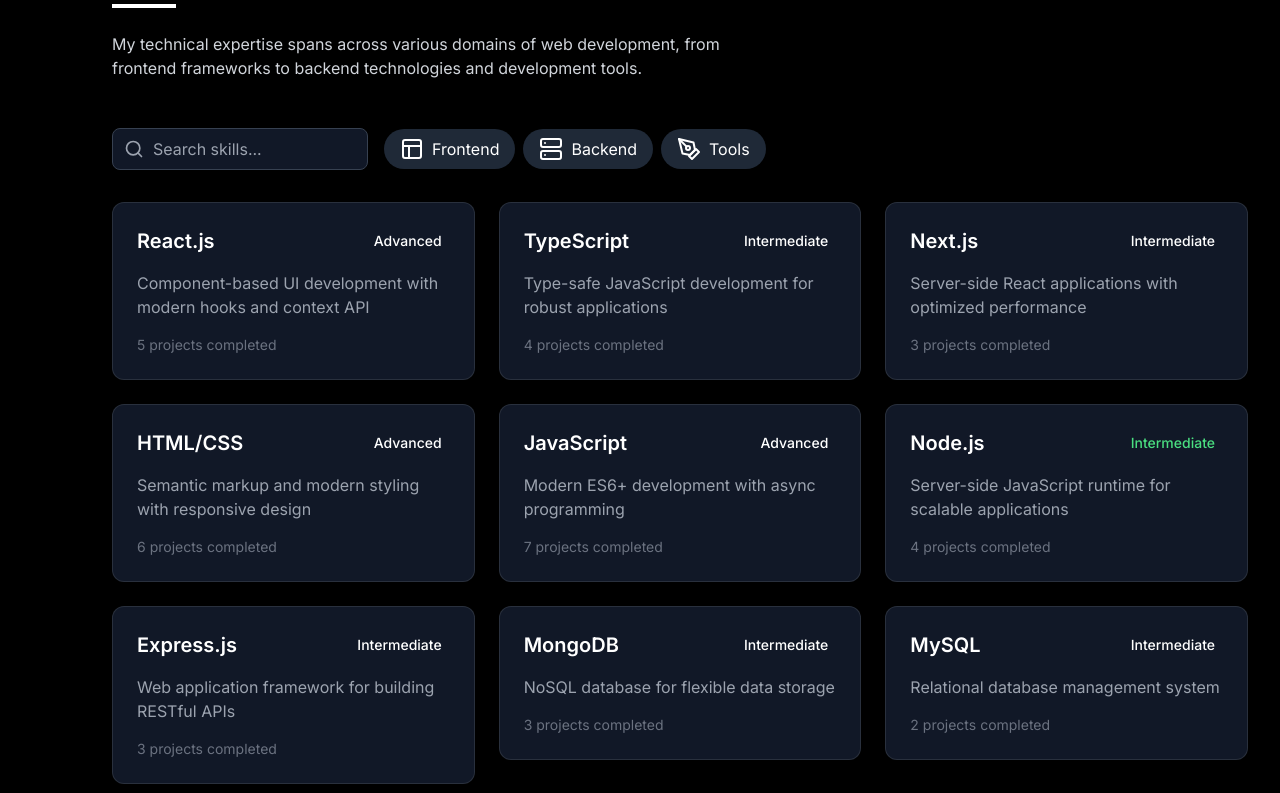
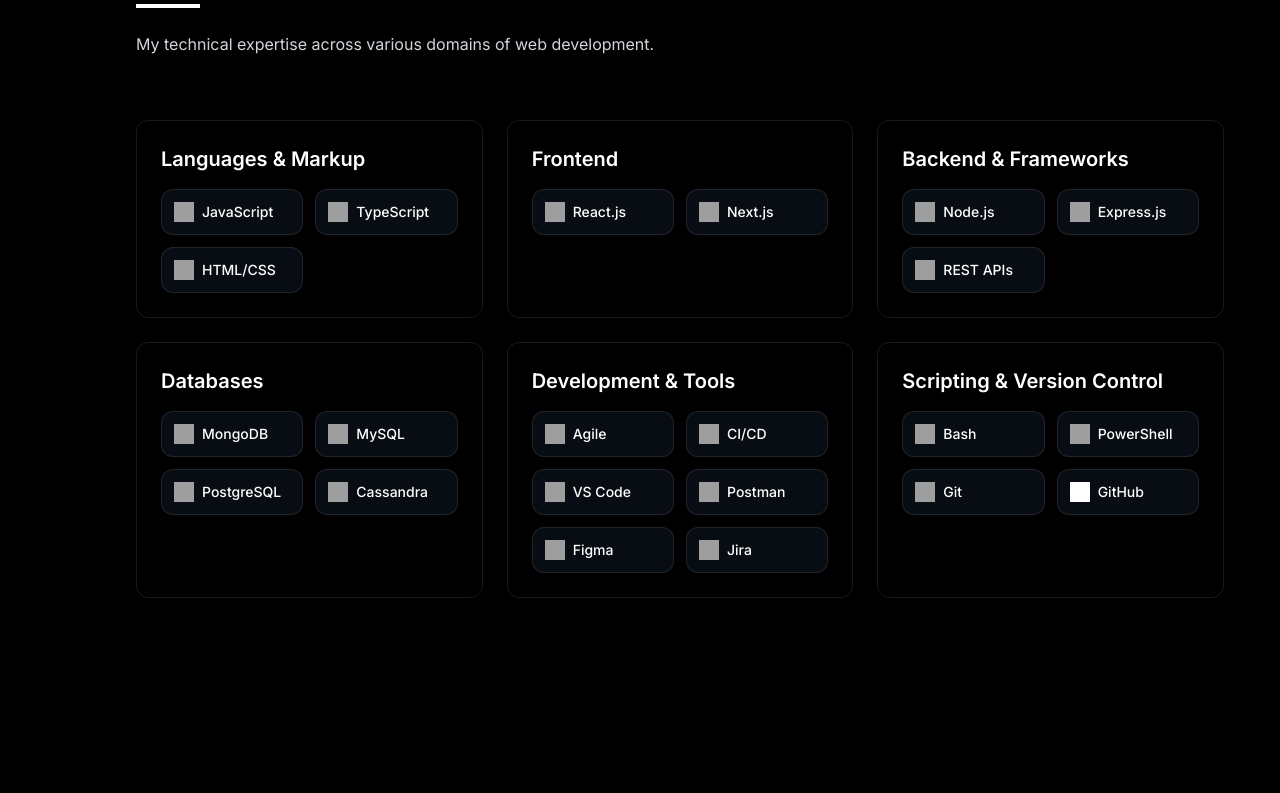
Before and after one commit to adityapatel0209/Portfolio, a React (Vite) app: page / in a window 1280 px wide. Shown: the part 1940-2733 px from the top of the page. Built offline with nearby package versions, Linux system fonts and the light colour scheme; grey boxes are pictures that could not be loaded.

Commit message:
Initial commit: Portfolio website with skills and projects sections

```diff
--- a/package.json
+++ b/package.json
@@ -11,9 +11,13 @@
   },
   "dependencies": {
     "@emailjs/browser": "^4.4.1",
+    "clsx": "^2.1.1",
+    "emailjs": "^4.0.3",
+    "framer-motion": "^12.12.1",
     "lucide-react": "^0.344.0",
     "react": "^18.3.1",
-    "react-dom": "^18.3.1"
+    "react-dom": "^18.3.1",
+    "tailwind-merge": "^3.3.0"
   },
   "devDependencies": {
     "@eslint/js": "^9.9.1",
--- a/src/App.css
+++ b/src/App.css
@@ -4,16 +4,16 @@
 }
 
 ::-webkit-scrollbar-track {
-  background: #0a0a0a;
+  background: #000000;
 }
 
 ::-webkit-scrollbar-thumb {
-  background: #333;
+  background: #ffffff;
   border-radius: 4px;
 }
 
 ::-webkit-scrollbar-thumb:hover {
-  background: #444;
+  background: #fff8f8;
 }
 
 /* Smooth scrolling */
@@ -25,8 +25,14 @@
 .section {
   min-height: 100vh;
   display: flex;
-  padding: 6rem 2rem;
+  padding: 4rem 1rem;
   position: relative;
+}
+
+@media (min-width: 768px) {
+  .section {
+    padding: 6rem 2rem;
+  }
 }
 
 /* Animation classes */
--- a/src/App.tsx
+++ b/src/App.tsx
@@ -15,7 +15,7 @@
     <div className="relative bg-black text-white min-h-screen">
       <Sidebar activeSection={activeSection} />
 
-      <main className="ml-16 md:ml-20">
+      <main className="ml-0 md:ml-20">
         <div id="hero" className="section">
           <Hero setActiveSection={setActiveSection} />
         </div>
--- a/src/components/sections/About.tsx
+++ b/src/components/sections/About.tsx
@@ -65,7 +65,7 @@
             className="absolute inset-0 w-full h-full object-cover"
           />
           <div className="absolute bottom-0 left-0 right-0 p-6 z-20">
-            <p className="text-2xl font-semibold">Aditya Patel</p>
+            <p className="text-2xl font-semibold">Alex Chen</p>
             <p className="text-gray-300">Full Stack Developer</p>
           </div>
         </div>
--- a/src/components/sections/Skills.tsx
+++ b/src/components/sections/Skills.tsx
@@ -1,22 +1,12 @@
-import React, { useEffect, useRef, useState } from 'react';
-import { Layout, Server, PenTool as Tool, Search } from 'lucide-react';
+import React, { useEffect, useRef } from 'react';
 import { skillsData } from '../../data/portfolioData';
 
 interface SkillsProps {
   setActiveSection: (section: string) => void;
 }
 
-const iconMap = {
-  Layout: Layout,
-  Server: Server,
-  Tool: Tool,
-};
-
 const Skills: React.FC<SkillsProps> = ({ setActiveSection }) => {
   const sectionRef = useRef<HTMLDivElement>(null);
-  const [searchTerm, setSearchTerm] = useState('');
-  const [selectedCategories, setSelectedCategories] = useState<string[]>([]);
-  const [hoveredSkill, setHoveredSkill] = useState<string | null>(null);
 
   useEffect(() => {
     const observer = new IntersectionObserver(
@@ -39,116 +29,87 @@
     };
   }, [setActiveSection]);
 
-  const getIcon = (iconName: string) => {
-    const IconComponent = iconMap[iconName as keyof typeof iconMap];
-    return IconComponent ? <IconComponent size={24} /> : null;
+  const getSkillIcon = (skillName: string): string | undefined => {
+    const icons: { [key: string]: string } = {
+      'JavaScript': 'https://cdn.jsdelivr.net/gh/devicons/devicon/icons/javascript/javascript-original.svg',
+      'TypeScript': 'https://cdn.jsdelivr.net/gh/devicons/devicon/icons/typescript/typescript-original.svg',
+      'HTML/CSS': 'https://cdn.jsdelivr.net/gh/devicons/devicon/icons/html5/html5-original.svg',
+      'React.js': 'https://cdn.jsdelivr.net/gh/devicons/devicon/icons/react/react-original.svg',
+      'Next.js': 'https://cdn.jsdelivr.net/gh/devicons/devicon/icons/nextjs/nextjs-original.svg',
+      'Node.js': 'https://cdn.jsdelivr.net/gh/devicons/devicon/icons/nodejs/nodejs-original.svg',
+      'Express.js': 'https://cdn.jsdelivr.net/gh/devicons/devicon/icons/express/express-original-wordmark.svg',
+      'MongoDB': 'https://cdn.jsdelivr.net/gh/devicons/devicon/icons/mongodb/mongodb-original.svg',
+      'MySQL': 'https://cdn.jsdelivr.net/gh/devicons/devicon/icons/mysql/mysql-original.svg',
+      'PostgreSQL': 'https://cdn.jsdelivr.net/gh/devicons/devicon/icons/postgresql/postgresql-original.svg',
+      'Cassandra': 'https://cdn.jsdelivr.net/gh/devicons/devicon/icons/cassandra/cassandra-original.svg',
+      'Git': 'https://cdn.jsdelivr.net/gh/devicons/devicon/icons/git/git-original.svg',
+      'GitHub': 'https://cdn.jsdelivr.net/gh/devicons/devicon/icons/github/github-original.svg',
+      'Bash': 'https://cdn.jsdelivr.net/gh/devicons/devicon/icons/bash/bash-original.svg',
+      'PowerShell': 'https://cdn.jsdelivr.net/gh/devicons/devicon/icons/powershell/powershell-original.svg',
+      'Agile': 'https://cdn.jsdelivr.net/gh/devicons/devicon/icons/jira/jira-original.svg',
+      'CI/CD': 'https://cdn.jsdelivr.net/gh/devicons/devicon/icons/github/github-original.svg',
+      'VS Code': 'https://cdn.jsdelivr.net/gh/devicons/devicon/icons/vscode/vscode-original.svg',
+      'Postman': 'https://www.vectorlogo.zone/logos/getpostman/getpostman-icon.svg',
+      'Figma': 'https://cdn.jsdelivr.net/gh/devicons/devicon/icons/figma/figma-original.svg',
+      'Jira': 'https://cdn.jsdelivr.net/gh/devicons/devicon/icons/jira/jira-original.svg',
+      'REST APIs': 'https://cdn.jsdelivr.net/gh/devicons/devicon/icons/nodejs/nodejs-original.svg'
+    };
+    return icons[skillName];
   };
 
-  const toggleCategory = (categoryName: string) => {
-    setSelectedCategories(prev =>
-      prev.includes(categoryName)
-        ? prev.filter(c => c !== categoryName)
-        : [...prev, categoryName]
-    );
-  };
-
-  const allSkills = skillsData.categories.flatMap(category =>
-    category.items.map(item => ({
-      ...item,
-      category: category.name
-    }))
-  );
-
-  const filteredSkills = allSkills.filter(skill => {
-    const matchesSearch = skill.name.toLowerCase().includes(searchTerm.toLowerCase()) ||
-                         skill.description.toLowerCase().includes(searchTerm.toLowerCase());
-    const matchesCategory = selectedCategories.length === 0 || selectedCategories.includes(skill.category);
-    return matchesSearch && matchesCategory;
-  });
-
   return (
-    <div ref={sectionRef} className="flex flex-col justify-center w-full max-w-6xl mx-auto">
-      <div className="space-y-12">
+    <div ref={sectionRef} className="flex flex-col justify-center w-full max-w-6xl mx-auto px-2 md:px-6">
+      <div className="space-y-16">
         <div className="fade-in">
-          <h2 className="text-3xl md:text-4xl font-bold">Skills & Technologies</h2>
+          <h2 className="text-3xl md:text-4xl font-bold">Skills</h2>
           <div className="w-16 h-1 bg-white mt-4"></div>
           <p className="text-gray-300 mt-6 max-w-2xl">
-            My technical expertise spans across various domains of web development,
-            from frontend frameworks to backend technologies and development tools.
+            My technical expertise across various domains of web development.
           </p>
         </div>
 
-        <div className="space-y-8">
-          {/* Search and Filter */}
-          <div className="flex flex-col md:flex-row gap-4 items-center">
-            <div className="relative w-full md:w-64">
-              <Search className="absolute left-3 top-1/2 -translate-y-1/2 text-gray-400" size={20} />
-              <input
-                type="text"
-                placeholder="Search skills..."
-                value={searchTerm}
-                onChange={(e) => setSearchTerm(e.target.value)}
-                className="w-full pl-10 pr-4 py-2 bg-gray-900 rounded-lg border border-gray-700 focus:outline-none focus:border-white/40 transition-colors"
-              />
+        <div className="grid grid-cols-1 md:grid-cols-2 lg:grid-cols-3 gap-6">
+          {skillsData.toolsAndTech.map((category) => (
+            <div
+              key={category.name}
+              className="border border-white/10 rounded-xl p-6 hover:border-white/20
+                transition-all duration-300 hover:shadow-[0_0_40px_rgba(255,255,255,0.1)]"
+            >
+              <h3 className="text-xl font-semibold text-white mb-4">{category.name}</h3>
+              <div className="grid grid-cols-2 gap-3">
+                {category.skills.map((skill, index) => (
+                  <div
+                    key={skill}
+                    className="group relative bg-gray-900/50 backdrop-blur-sm rounded-xl p-3
+                      border border-white/10 overflow-hidden transition-all duration-300
+                      hover:bg-gray-800/80
+                      hover:shadow-[0_0_40px_rgba(255,255,255,0.1)]
+                      transform hover:scale-[1.02]"
+                    style={{ animationDelay: `${index * 0.1}s` }}
+                  >
+                    <div className="relative z-10 flex items-center gap-2">
+                      {getSkillIcon(skill) && (
+                        <img
+                          src={getSkillIcon(skill) || ''}
+                          alt={`${skill} icon`}
+                          className={`w-5 h-5 ${
+                            skill === 'Express' || skill === 'GitHub'
+                              ? 'brightness-0 invert'
+                              : ''
+                          }`}
+                        />
+                      )}
+                      <h3 className="text-sm font-medium group-hover:text-white transition-colors">
+                        {skill}
+                      </h3>
+                    </div>
+                    <div className="absolute inset-0 rounded-xl border border-white/0 group-hover:border-white/20
+                      transition-all duration-300 group-hover:shadow-[0_0_15px_rgba(255,255,255,0.1)]" />
+                  </div>
+                ))}
+              </div>
             </div>
-            <div className="flex flex-wrap gap-2">
-              {skillsData.categories.map((category) => (
-                <button
-                  key={category.name}
-                  onClick={() => toggleCategory(category.name)}
-                  className={`px-4 py-2 rounded-full transition-all duration-300 flex items-center gap-2
-                    ${selectedCategories.includes(category.name)
-                      ? 'bg-white text-black shadow-[0_0_15px_rgba(255,255,255,0.3)]'
-                      : 'bg-gray-800 text-white hover:bg-gray-700'}`}
-                >
-                  {getIcon(category.icon)}
-                  <span>{category.name}</span>
-                </button>
-              ))}
-            </div>
-          </div>
-
-          {/* Skills Grid */}
-          <div className="grid grid-cols-1 md:grid-cols-2 lg:grid-cols-3 gap-6">
-            {filteredSkills.map((skill) => (
-              <div
-                key={skill.name}
-                className={`group cursor-pointer transform transition-all duration-500 ${
-                  hoveredSkill === skill.name ? 'scale-105' : ''
-                }`}
-                onMouseEnter={() => setHoveredSkill(skill.name)}
-                onMouseLeave={() => setHoveredSkill(null)}
-              >
-                <div className="relative bg-gray-900 rounded-xl p-6 border border-white/10 overflow-hidden">
-                  {/* Animated gradient background */}
-                  <div className={`absolute inset-0 bg-gradient-to-br from-${skill.color}-500/20 to-${skill.color}-700/20
-                    opacity-0 group-hover:opacity-100 transition-opacity duration-500`} />
-
-                  {/* Glowing effect */}
-                  <div className={`absolute -inset-px bg-gradient-to-r from-${skill.color}-500 to-${skill.color}-700
-                    rounded-xl opacity-0 group-hover:opacity-30 blur transition-all duration-500`} />
-
-                  <div className="relative z-10">
-                    <div className="flex justify-between items-start mb-4">
-                      <h3 className="text-xl font-semibold">{skill.name}</h3>
-                      <span className={`text-${skill.color}-400 text-sm font-medium px-2 py-1 rounded-full bg-${skill.color}-500/10`}>
-                        {skill.level}
-                      </span>
-                    </div>
-
-                    <p className="text-gray-400 mb-4">{skill.description}</p>
-
-                    <div className="flex items-center justify-between">
-                      <span className="text-sm text-gray-500">
-                        {skill.projects} projects completed
-                      </span>
-                      <div className={`w-2 h-2 rounded-full bg-${skill.color}-400 animate-pulse`} />
-                    </div>
-                  </div>
-                </div>
-              </div>
-            ))}
-          </div>
+          ))}
         </div>
       </div>
     </div>
--- a/src/data/portfolioData.ts
+++ b/src/data/portfolioData.ts
@@ -1,128 +1,37 @@
 // Skills data
 export const skillsData = {
-  categories: [
+  technicalSkills: [
+    { name: 'JavaScript', level: 90 },
+    { name: 'TypeScript', level: 85 },
+    { name: 'HTML/CSS', level: 95 },
+    { name: 'React.js', level: 90 },
+    { name: 'Next.js', level: 80 },
+    { name: 'Node.js', level: 85 }
+  ],
+  toolsAndTech: [
+    {
+      name: 'Languages & Markup',
+      skills: ['JavaScript', 'TypeScript', 'HTML/CSS']
+    },
     {
       name: 'Frontend',
-      icon: 'Layout',
-      items: [
-        {
-          name: 'React.js',
-          description: 'Component-based UI development with modern hooks and context API',
-          level: 'Advanced',
-          color: 'blue',
-          projects: 5
-        },
-        {
-          name: 'TypeScript',
-          description: 'Type-safe JavaScript development for robust applications',
-          level: 'Intermediate',
-          color: 'indigo',
-          projects: 4
-        },
-        {
-          name: 'Next.js',
-          description: 'Server-side React applications with optimized performance',
-          level: 'Intermediate',
-          color: 'purple',
-          projects: 3
-        },
-        {
-          name: 'HTML/CSS',
-          description: 'Semantic markup and modern styling with responsive design',
-          level: 'Advanced',
-          color: 'orange',
-          projects: 6
-        },
-        {
-          name: 'JavaScript',
-          description: 'Modern ES6+ development with async programming',
-          level: 'Advanced',
-          color: 'yellow',
-          projects: 7
-        }
-      ]
+      skills: ['React.js', 'Next.js']
     },
     {
-      name: 'Backend',
-      icon: 'Server',
-      items: [
-        {
-          name: 'Node.js',
-          description: 'Server-side JavaScript runtime for scalable applications',
-          level: 'Intermediate',
-          color: 'green',
-          projects: 4
-        },
-        {
-          name: 'Express.js',
-          description: 'Web application framework for building RESTful APIs',
-          level: 'Intermediate',
-          color: 'teal',
-          projects: 3
-        },
-        {
-          name: 'MongoDB',
-          description: 'NoSQL database for flexible data storage',
-          level: 'Intermediate',
-          color: 'emerald',
-          projects: 3
-        },
-        {
-          name: 'MySQL',
-          description: 'Relational database management system',
-          level: 'Intermediate',
-          color: 'cyan',
-          projects: 2
-        },
-        {
-          name: 'Cassandra',
-          description: 'Distributed database for high scalability',
-          level: 'Basic',
-          color: 'sky',
-          projects: 1
-        }
-      ]
+      name: 'Backend & Frameworks',
+      skills: ['Node.js', 'Express.js', 'REST APIs']
     },
     {
-      name: 'Tools',
-      icon: 'Tool',
-      items: [
-        {
-          name: 'Git/GitHub',
-          description: 'Version control and collaboration platform',
-          level: 'Advanced',
-          color: 'gray',
-          projects: 8
-        },
-        {
-          name: 'Agile',
-          description: 'Development methodology for efficient project management',
-          level: 'Intermediate',
-          color: 'slate',
-          projects: 4
-        },
-        {
-          name: 'VS Code',
-          description: 'Integrated development environment',
-          level: 'Advanced',
-          color: 'zinc',
-          projects: 8
-        },
-        {
-          name: 'Mongoose',
-          description: 'MongoDB object modeling tool',
-          level: 'Intermediate',
-          color: 'stone',
-          projects: 3
-        },
-        {
-          name: 'CI/CD',
-          description: 'Continuous Integration and Deployment practices',
-          level: 'Intermediate',
-          color: 'neutral',
-          projects: 3
-        }
-      ]
+      name: 'Databases',
+      skills: ['MongoDB', 'MySQL', 'PostgreSQL', 'Cassandra']
+    },
+    {
+      name: 'Development & Tools',
+      skills: ['Agile', 'CI/CD', 'VS Code', 'Postman', 'Figma', 'Jira']
+    },
+    {
+      name: 'Scripting & Version Control',
+      skills: ['Bash', 'PowerShell', 'Git', 'GitHub']
     }
   ]
 };
--- /dev/null
+++ b/src/lib/utils.ts
@@ -0,0 +1,6 @@
+import { type ClassValue, clsx } from "clsx"
+import { twMerge } from "tailwind-merge"
+
+export function cn(...inputs: ClassValue[]) {
+  return twMerge(clsx(inputs))
+}
```
Also changed, not shown: src/components/sections/Hero.tsx (+31 -11 lines), src/components/sections/Projects.tsx (+70 -27 lines), src/hooks/use-intersection-observer.tsx (added, +48 -0 lines), src/components/Sidebar.tsx (indentation only), 2 other files (tests, documents, lock files or other folders).
